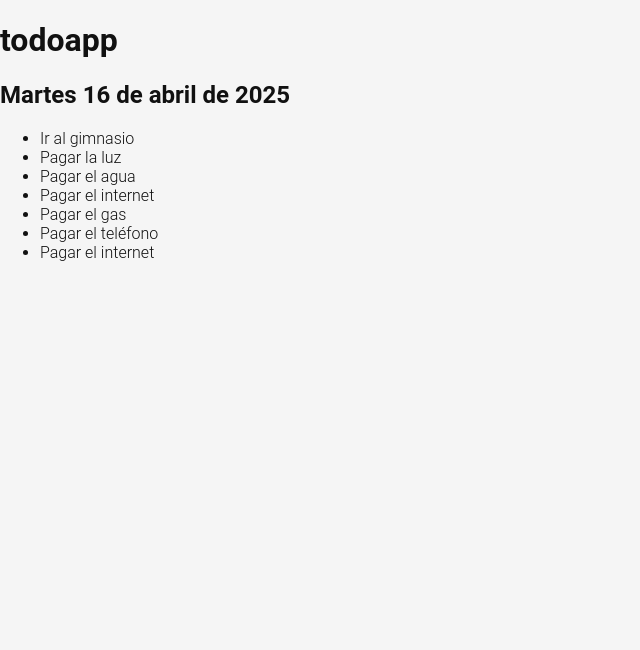
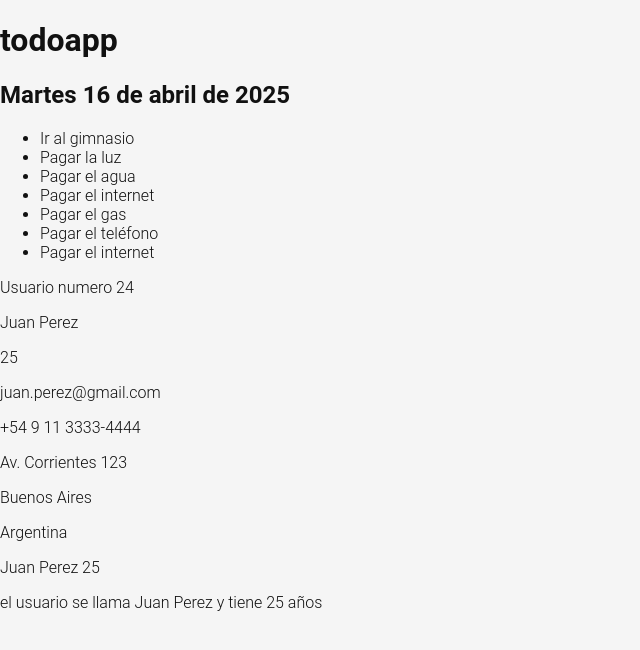
Before and after one commit to mrgomezsv/curso_angular_platzi, an Angular app: page /labs in a window 1280 px wide. Shown: the top 650 px of the page, without its empty margins (0-640 px from the left). Built offline with nearby package versions, Linux system fonts and the light colour scheme.

Commit message:
Mostrando elementos

```diff
--- a/src/app/pages/labs/labs.component.html
+++ b/src/app/pages/labs/labs.component.html
@@ -3,3 +3,14 @@
 <ul>
   <li *ngFor="let task of tasks">{{ task }}</li>
 </ul>
+<p>Usuario numero {{ 8 * 3 }}</p>
+<p>{{ name }} {{ lastName }}</p>
+<p>{{ age }}</p>
+<p>{{ email }}</p>
+<p>{{ phone }}</p>
+<p>{{ address }}</p>
+<p>{{ city }}</p>
+<p>{{ country }}</p>
+<p>{{ name }} {{ lastName }} {{ age }}</p>
+
+<p> el usuario se llama {{ name }} {{ lastName }} y tiene {{ age }} años</p>
--- a/src/app/pages/labs/labs.component.ts
+++ b/src/app/pages/labs/labs.component.ts
@@ -20,4 +20,13 @@ export class LabsComponent {
     'Pagar el teléfono',
     'Pagar el internet',
   ]
+  private name = 'Juan';
+  lastName = 'Perez';
+  age = 25;
+  email = 'juan.perez@gmail.com';
+  phone = '+54 9 11 3333-4444';
+  address = 'Av. Corrientes 123';
+  city = 'Buenos Aires';
+  country = 'Argentina';
+
 }
```
